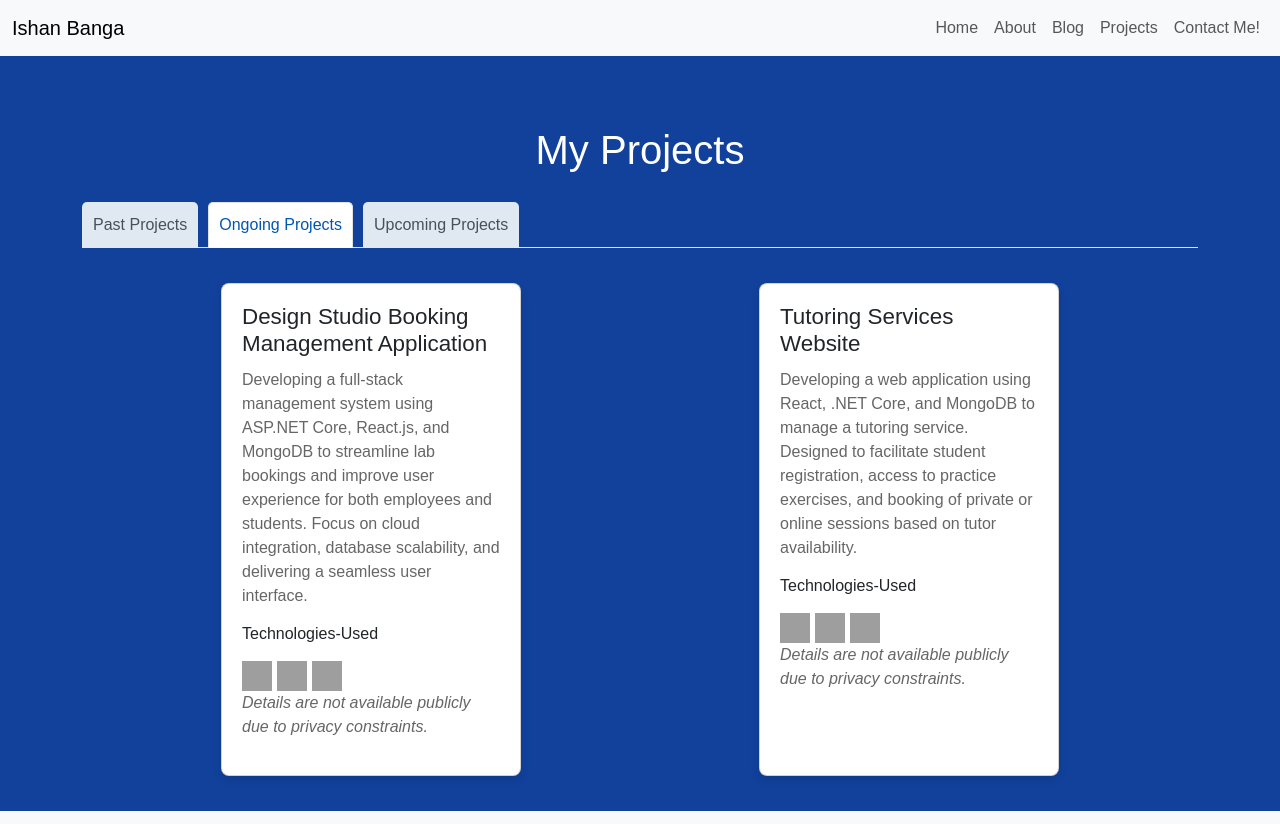
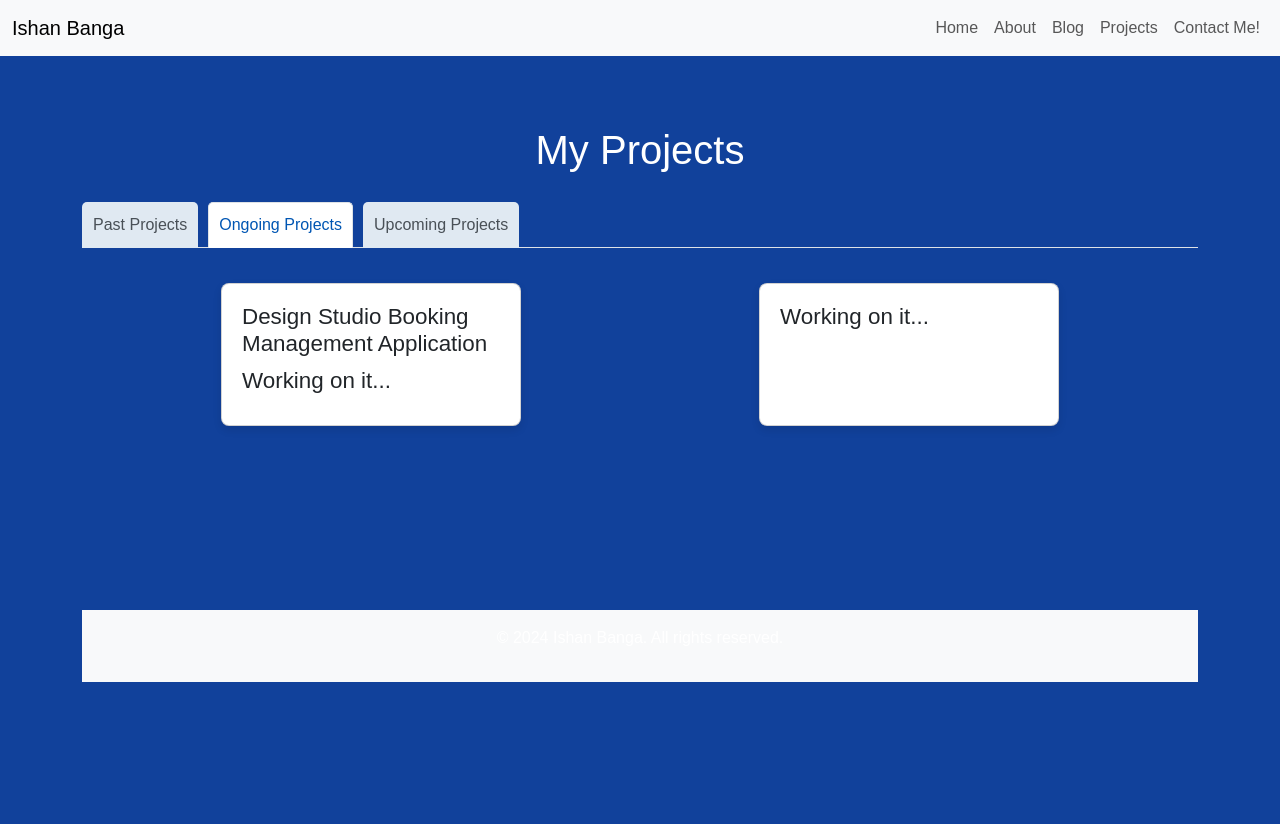
Before and after one commit to ISHANBANGA/Personal-Portfolio, a website: page docs/Projects.html in a window 1280 px wide. Both pictures are taken after a click on the tab "Ongoing Projects". After the commit the page ends 800 px from the top, so only its background shows below. Drawn offline with nearby package versions, Linux system fonts and the light colour scheme; grey boxes are pictures that could not be loaded.

Commit message:
Refresh Data

```diff
--- a/docs/Projects.html
+++ b/docs/Projects.html
@@ -163,10 +163,10 @@ h1 {
             <!-- <p></p> -->
             <p>Successfully optimized administrative workflows by reducing manual data handling and improving the accuracy of TA assignment records.</p>
             <h6>Technologies-Used</h6>
-            <div class="technologies-used">
+            <!-- <div class="technologies-used">
               <img src="https://cdn.jsdelivr.net/gh/devicons/devicon/icons/csharp/csharp-original.svg" alt="C#" title="C#" style="width:30px; height:30px;">
               <img src="https://cdn.jsdelivr.net/gh/devicons/devicon/icons/dotnetcore/dotnetcore-original.svg" alt=".NET Core" title=".NET Core" style="width:30px; height:30px;">
-            </div>
+            </div> -->
             <a href="https://github.com/ISHANBANGA/TA-Course-Assignment-Sorter">View Project</a>
         </div>
         <div class="card">
@@ -232,18 +232,21 @@ h1 {
     <div class="tab-pane fade" id="ongoing-projects" role="tabpanel" aria-labelledby="ongoing-projects-tab">
       <div class="projects-container">
         <div class="card">
+
           <h3>Design Studio Booking Management Application</h3>
-          <p>Developing a full-stack management system using ASP.NET Core, React.js, and MongoDB to streamline lab bookings and improve user experience for both employees and students. Focus on cloud integration, database scalability, and delivering a seamless user interface.</p>
+          <h3>Working on it...</h3>
+          <!-- <p>Developing a full-stack management system using ASP.NET Core, React.js, and MongoDB to streamline lab bookings and improve user experience for both employees and students. Focus on cloud integration, database scalability, and delivering a seamless user interface.</p>
           <h6>Technologies-Used</h6>
           <div class="technologies-used">
             <img src="https://cdn.jsdelivr.net/gh/devicons/devicon/icons/react/react-original.svg" alt="React" title="React" style="width:30px; height:30px;">
             <img src="https://cdn.jsdelivr.net/gh/devicons/devicon/icons/dotnetcore/dotnetcore-original.svg" alt=".NET Core" title=".NET Core" style="width:30px; height:30px;">
             <img src="https://cdn.jsdelivr.net/gh/devicons/devicon/icons/mongodb/mongodb-original.svg" alt="MongoDB" title="MongoDB" style="width:30px; height:30px;">
           </div>
-          <p><em>Details are not available publicly due to privacy constraints.</em></p>
+          <p><em>Details are not available publicly due to privacy constraints.</em></p> -->
         </div>
         <div class="card">
-          <h3>Tutoring Services Website</h3>
+          <h3>Working on it...</h3>
+          <!-- <h3>Tutoring Services Website</h3>
           <p>Developing a web application using React, .NET Core, and MongoDB to manage a tutoring service. Designed to facilitate student registration, access to practice exercises, and booking of private or online sessions based on tutor availability.</p>
           <h6>Technologies-Used</h6>
           <div class="technologies-used">
@@ -252,25 +255,28 @@ h1 {
             <img src="https://cdn.jsdelivr.net/gh/devicons/devicon/icons/mongodb/mongodb-original.svg" alt="MongoDB" title="MongoDB" style="width:30px; height:30px;">
           </div>
           <p><em>Details are not available publicly due to privacy constraints.</em></p>
-        </div>
+        </div> -->
       </div>
     </div>
 
     <!-- Upcoming Projects Tab -->
+
     <div class="tab-pane fade" id="upcoming-projects" role="tabpanel" aria-labelledby="upcoming-projects-tab">
       <div class="projects-container">
         <div class="card">
-          <h3>TA Workbook Project</h3>
+          <h3>Coming Soon..</h3>
+          <!-- <h3>TA Workbook Project</h3>
       <p>Expanding on the previous TA Merge Sort tool, this project aims to create a comprehensive application for non-technical users to efficiently manage and sort TA details and course assignments. The TA Workbook Project is designed to provide a permanent and user-friendly solution, improving upon the temporary spreadsheet-based system used previously.</p>
       <h6>Technologies-Used</h6>
       <div class="technologies-used">
         <img src="https://cdn.jsdelivr.net/gh/devicons/devicon/icons/javascript/javascript-original.svg" alt="JavaScript" title="JavaScript" style="width:30px; height:30px;">
         <img src="https://cdn.jsdelivr.net/gh/devicons/devicon/icons/python/python-original.svg" alt="Python" title="Python" style="width:30px; height:30px;">
       </div>
-      <p><em>Details are not available publicly due to privacy constraints.</em></p>
+      <p><em>Details are not available publicly due to privacy constraints.</em></p>-->
     </div>
-    <div class="card">
-      <h3>Conversation Analyzer</h3>
+      <div class="card">
+        <h3>Coming Soon..</h3>
+      <!-- <h3>Conversation Analyzer</h3>
   <p>This project concept is very interesting to me and also to its a bridge to catch up with the real world!, this project came in my mind while i was attending a networking event, in which i realized how important it was for me to take notes of what people have in their mind , their experience.</p>
   <p>This project will use python libraries to convert the speech to text and use the other library to analysis the text and create word meaning for complex words and simplify the text andd also create bullet points for note taking and use the speaker-listener table data.</p>
   <h6>Technologies-Used</h6>
@@ -279,7 +285,7 @@ h1 {
   </div>
   <br>
   <p><em>Details are not available publicly due to privacy constraints.</em></p>
-</div>
+</div> -->
       </div>
     </div>
   </div>
```
